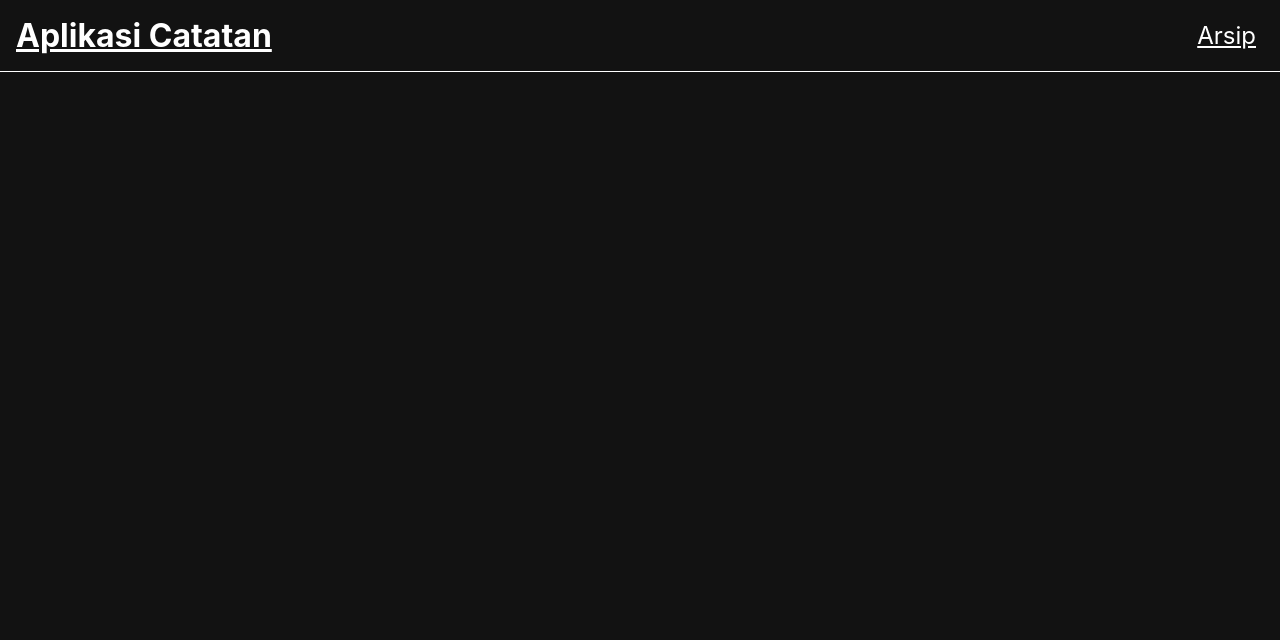
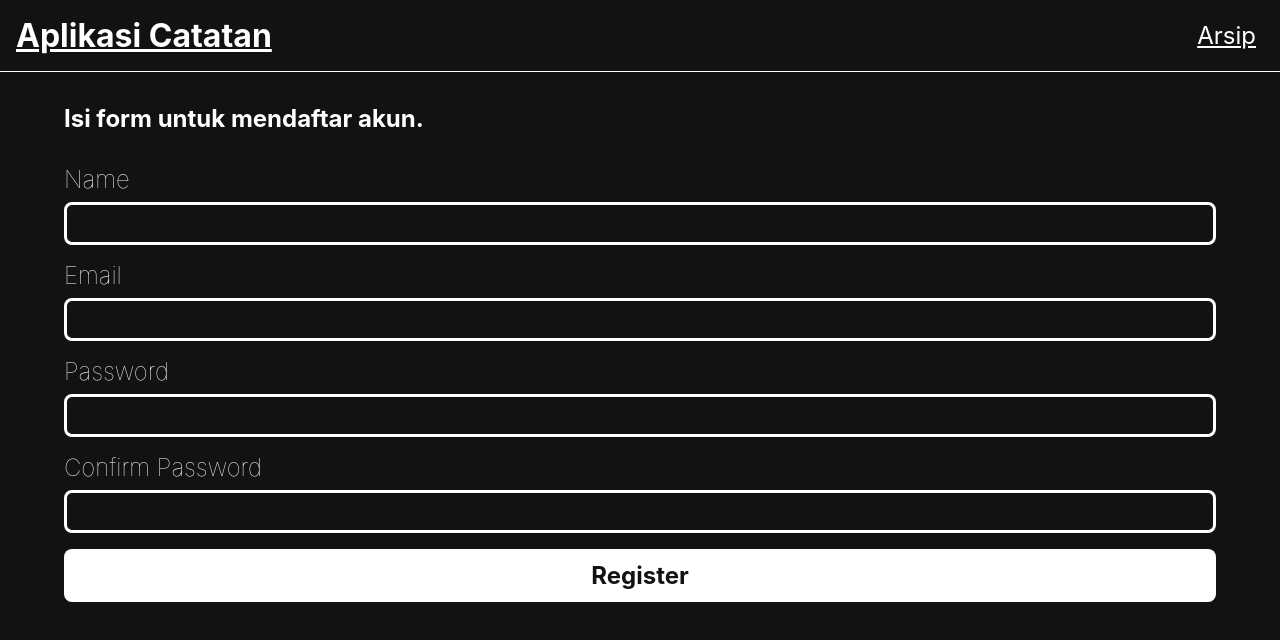
Before and after one commit to ryfazrin/vue-notes-app, a Vue app: page /register in a window 1280 px wide. Shown: the top 640 px of the page. Built offline with nearby package versions, Linux system fonts and the light colour scheme.

Commit message:
created: register page

```diff
--- /dev/null
+++ b/src/pages/Register.vue
@@ -0,0 +1,51 @@
+<script setup>
+import { ref } from 'vue';
+import { useRouter } from 'vue-router';
+import { register } from '../utils/network-data';
+
+const router = useRouter()
+
+//state posts
+const name = ref('')
+const email = ref('')
+const password = ref('')
+const confirmPassword = ref('')
+
+async function registerHandler () {
+  // console.log(password.value, confirmPassword.value)
+  if (password.value != confirmPassword.value) {
+    alert('Password tidak sama')
+    return
+  }
+
+  await register({
+    name: name.value,
+    email: email.value,
+    password: password.value
+  })
+
+  alert('SUCCESS')
+  router.push('/login')
+}
+</script>
+
+<template>
+  <section class="register-page">
+    <h2>Isi form untuk mendaftar akun.</h2>
+    <form @submit.prevent="registerHandler" class="input-register">
+      <label for="name">Name</label>
+      <input v-model="name" type="text" id="name">
+      <label for="email">Email</label>
+      <input v-model="email" type="email" id="email">
+      <label for="password">Password</label>
+      <input v-model="password" type="password" id="password">
+      <label for="confirmPassword">Confirm Password</label>
+      <input v-model="confirmPassword" type="password" id="confirmPassword">
+      <button type="submit">Register</button>
+    </form>
+  </section>
+</template>
+
+<style scoped>
+
+</style>
--- a/src/router/index.js
+++ b/src/router/index.js
@@ -3,7 +3,7 @@ import Home from '../pages/Home.vue'
 import Archives from '../pages/Archives.vue'
 import DetailNotes from '../pages/DetailNotes.vue'
 import AddNotes from '../pages/AddNotes.vue'
-
+import Register from '../pages/Register.vue'
 const routes = [
   {
     path: '/',
@@ -24,6 +24,11 @@ const routes = [
     path: '/notes/new',
     name: 'Add Notes',
     component: AddNotes
+  },
+  {
+    path: '/register',
+    name: 'Register',
+    component: Register
   }
 ]
 
```
